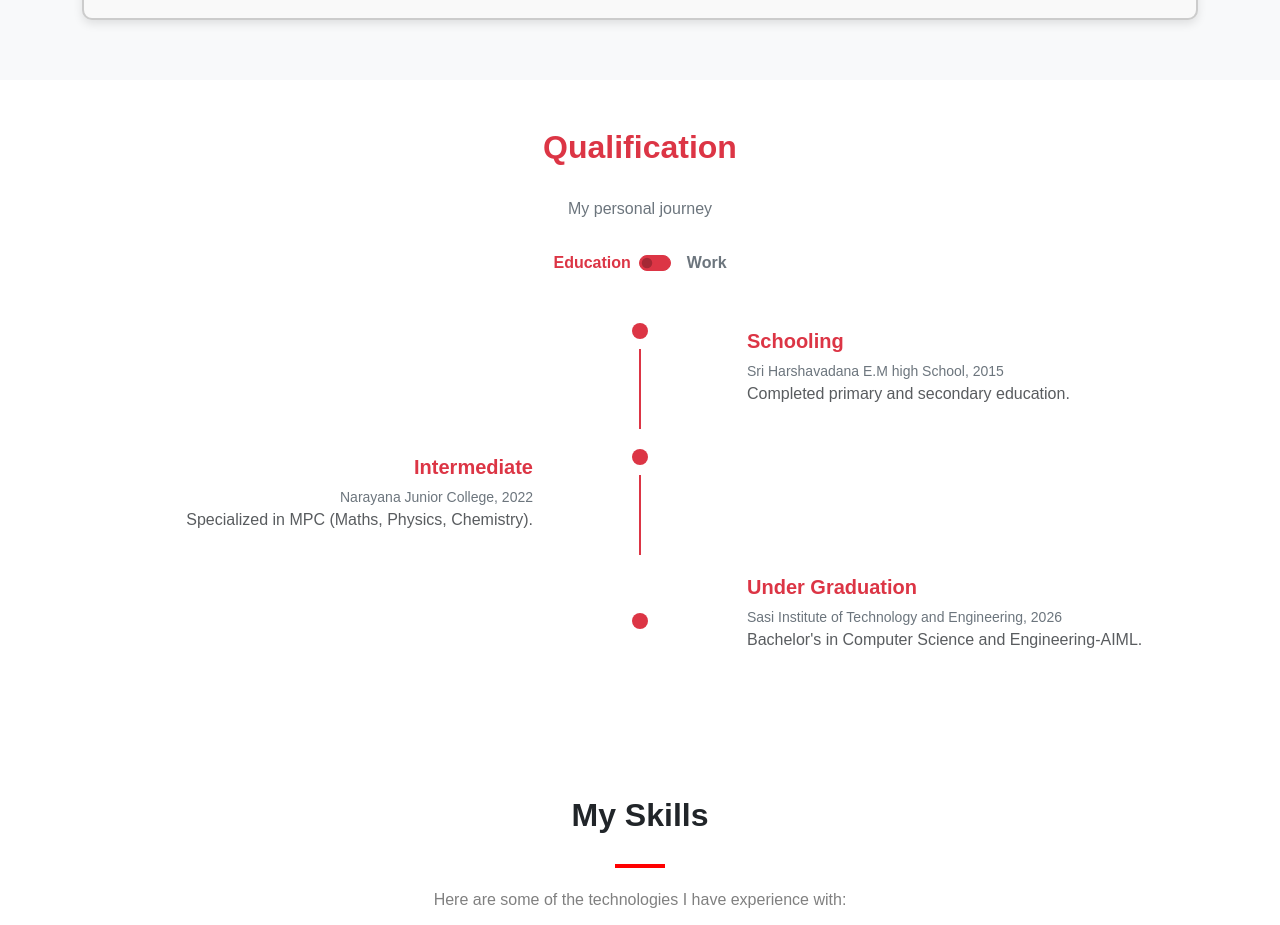
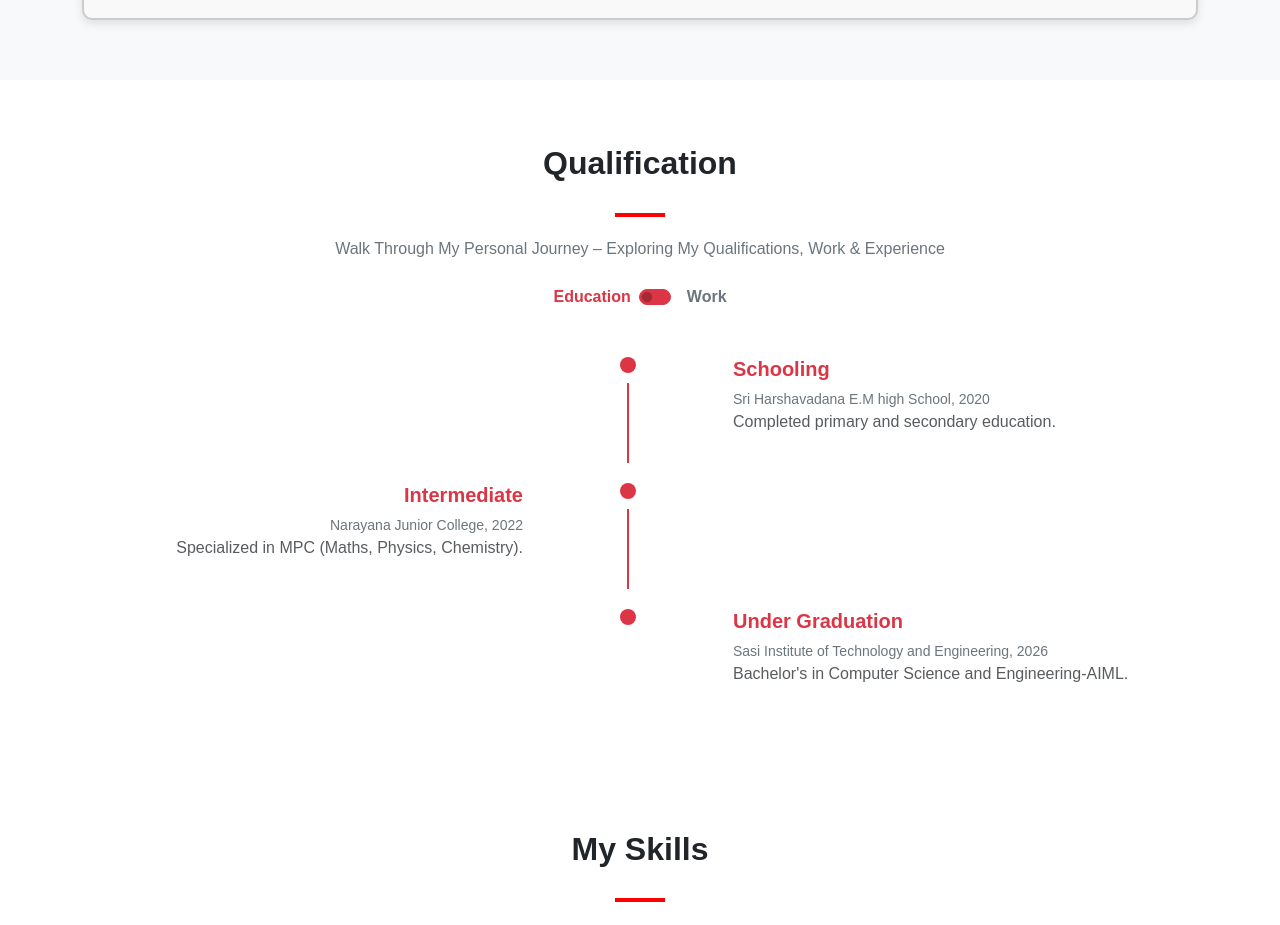
Before and after one commit to ramanojusaisubhash/Professional-Portfolio, a React (Create React App) app: page / in a window 1280 px wide. Shown: the part 1549-2474 px from the top of the page. Built offline with nearby package versions, Linux system fonts and the light colour scheme.

Commit message:
Improved the Animation of the Qualification Section

```diff
--- a/package.json
+++ b/package.json
@@ -14,6 +14,7 @@
     "@testing-library/user-event": "^13.5.0",
     "bootstrap": "^5.3.3",
     "firebase": "^11.4.0",
+    "framer-motion": "^12.23.12",
     "lucide-react": "^0.476.0",
     "react": "^19.0.0",
     "react-bootstrap": "^2.10.9",
--- a/src/components/Qualification.js
+++ b/src/components/Qualification.js
@@ -1,5 +1,6 @@
 import React, { useState } from "react";
 import { Container, Row, Col, Form } from "react-bootstrap";
+import { motion } from "framer-motion"; // ✅ Import Framer Motion
 import "./Qualification.css";
 
 function Qualification() {
@@ -8,7 +9,7 @@ function Qualification() {
   const educationData = [
     {
       title: "Schooling",
-      subtitle: "Sri Harshavadana E.M high School, 2015",
+      subtitle: "Sri Harshavadana E.M high School, 2020",
       description: "Completed primary and secondary education."
     },
     {
@@ -43,11 +44,27 @@ function Qualification() {
 
   const dataToRender = isWork ? workData : educationData;
 
+  // ✅ Animation Variants
+  const fadeInVariant = {
+    hidden: { opacity: 0, y: -50 },
+    visible: (i) => ({
+      opacity: 1,
+      y: 0,
+      transition: {
+        duration: 0.6,
+        delay: i * 0.3, // stagger row by row
+      },
+    }),
+  };
+
   return (
     <section id="qualification" className="py-5 bg-white text-dark">
       <Container>
-        <h2 className="text-center text-danger fw-bold">Qualification</h2>
-        <p className="text-center text-secondary mb-6 mt-2">My personal journey</p>
+        <h2 className="text-center fw-bold mt-3">Qualification</h2>
+        <div className="underline"></div>
+        <p className="text-center text-secondary mb-4">
+          Walk Through My Personal Journey – Exploring My Qualifications, Work & Experience
+        </p>
 
         {/* Toggle Switch */}
         <div className="d-flex justify-content-center align-items-center mb-5">
@@ -68,7 +85,16 @@ function Qualification() {
         {/* Timeline */}
         <div className="timeline-container">
           {dataToRender.map((item, index) => (
-            <Row className="timeline-item" key={index}>
+            <motion.div
+              key={`${isWork}-${index}`}   // ✅ key depends on toggle + index
+              className="timeline-item"
+              custom={index} // Pass index for stagger
+              initial="hidden"
+              animate="visible"            // ✅ trigger animation again
+              viewport={{ once: true, amount: 0.2 }}
+              variants={fadeInVariant}
+            >
+              <Row className="w-100">
                 {/* Left Column */}
                 <Col md={5} className="timeline-left text-end">
                   {index % 2 !== 0 && (
@@ -81,7 +107,10 @@ function Qualification() {
                 </Col>
 
                 {/* Center Column */}
-              <Col md={2} className="timeline-center d-flex flex-column align-items-center position-relative">
+                <Col
+                  md={2}
+                  className="timeline-center d-flex flex-column align-items-center position-relative"
+                >
                   <div className="timeline-dot"></div>
                   {index !== dataToRender.length - 1 && <div className="timeline-line"></div>}
                 </Col>
@@ -97,6 +126,7 @@ function Qualification() {
                   )}
                 </Col>
               </Row>
+            </motion.div>
           ))}
         </div>
       </Container>
```
Also changed, not shown: 1 other file (tests, documents, lock files or other folders). Lines whose indentation alone changed are shown as unchanged.
